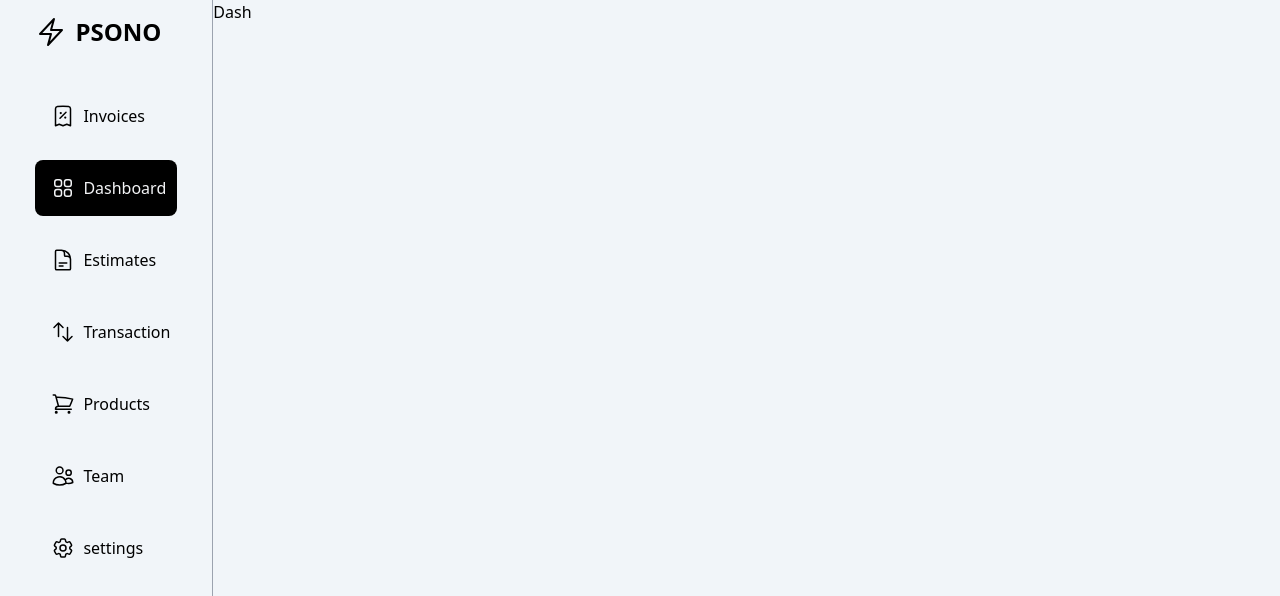
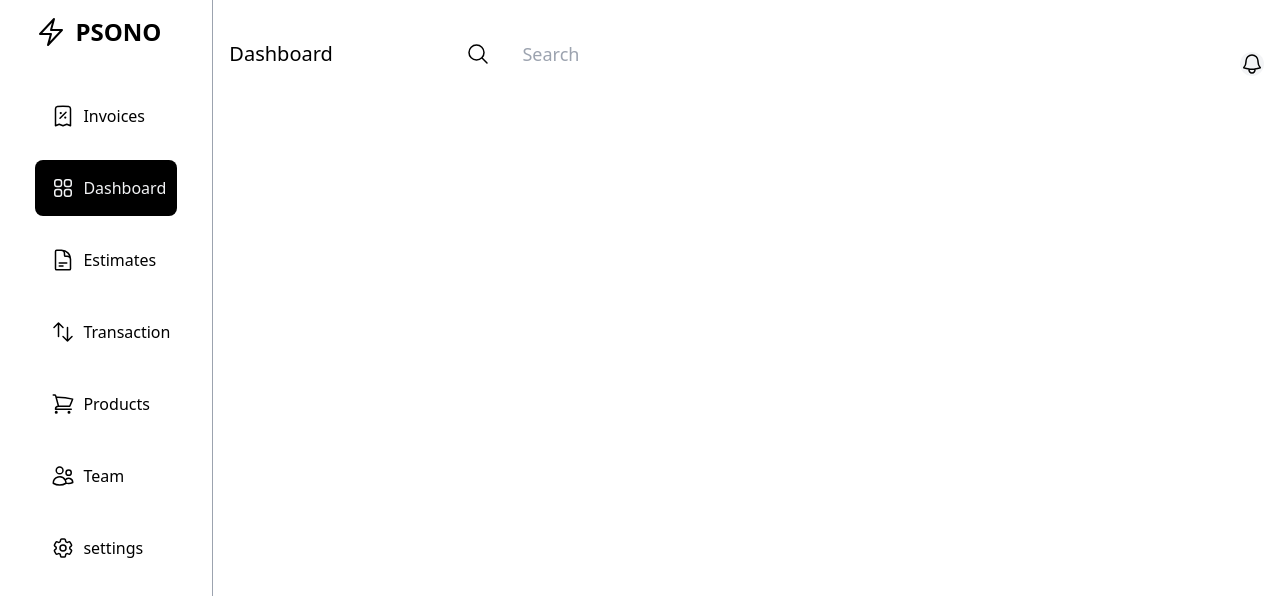
Before and after one commit to HazWahb8080/dashboard_3, a React (Create React App) app: page / in a window 1280 px wide. Shown: the top 596 px of the page. Built offline with nearby package versions, Linux system fonts and the light colour scheme.

Commit message:
working on the header

```diff
--- a/src/components/dash/Dash.jsx
+++ b/src/components/dash/Dash.jsx
@@ -1,8 +1,11 @@
 import React from 'react'
+import Header from '../header/Header';
 
 function Dash() {
   return (
-    <div className='col-span-10 w-full items-start justify-start flex min-h-screen' >Dash</div>
+    <div className='col-span-10 w-full items-start justify-start flex min-h-screen' >
+      <Header/>
+    </div>
   )
 }
 
--- /dev/null
+++ b/src/components/header/Header.jsx
@@ -0,0 +1,27 @@
+import React from "react";
+import { useLocation } from "react-router-dom";
+import { BellIcon, MagnifyingGlassIcon } from "@heroicons/react/24/outline";
+
+function Header() {
+  const location = useLocation();
+  let pageTitle = location.pathname === "/" ? "Dashboard" : location.pathname;
+  return (
+    <header className="header">
+      <h1 className="text-xl font-medium">{pageTitle}</h1>
+      {/* search + Icons */}
+      <div className="items-end justify-end flex w-full">
+        {/* search */}
+        <span className="flex space-x-4 items-center  justify-end w-full">
+          <MagnifyingGlassIcon className="nav__icon" />
+          <input type="text" placeholder="Search" className="header__input" />
+        </span>
+        {/* profile */}
+        <span className="flex items-center justify-end space-x-4 w-full">
+          <BellIcon className="nav__icon rounded-xl bg-gray-100" />
+        </span>
+      </div>
+    </header>
+  );
+}
+
+export default Header;
--- a/src/index.css
+++ b/src/index.css
@@ -2,13 +2,12 @@
 @tailwind components;
 @tailwind utilities;
 
-
 @layer components {
   .container__ {
-    @apply bg-slate-100 place-items-center grid grid-cols-12 min-h-screen w-full
+    @apply bg-white place-items-center grid grid-cols-12 min-h-screen w-full;
   }
   .nav__item {
-    @apply px-4 py-4 flex items-start justify-start w-full cursor-pointer hover:bg-[#000000] hover:text-gray-100 text-black font-medium space-x-2 smooth rounded-lg
+    @apply px-4 py-4 flex items-start justify-start w-full cursor-pointer hover:bg-[#000000] hover:text-gray-100 text-black font-medium space-x-2 smooth rounded-lg;
   }
   .nav__icon {
     @apply h-6 w-6;
@@ -16,4 +15,10 @@
   .smooth {
     @apply ease-in-out transition-all duration-300;
   }
+  .header {
+    @apply w-full py-8 px-4 items-center justify-between flex;
+  }
+  .header__input {
+    @apply py-2 px-4 rounded-lg bg-transparent outline-none text-lg
+  }
 }
```
